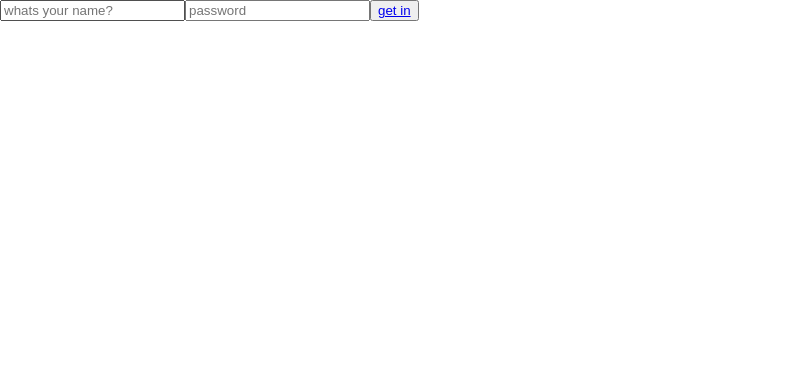
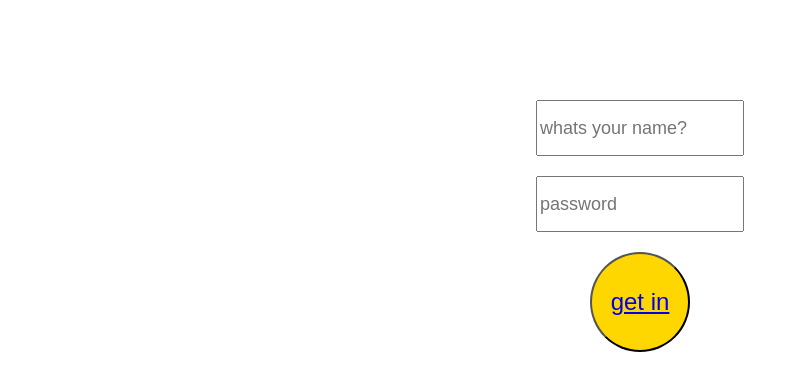
Before and after one commit to batyashitrit/playList, a React (Create React App) app: page / in a window 1280 px wide. Shown: the top 390 px of the page, without its empty margins (0-807 px from the left). Built offline with nearby package versions, Linux system fonts and the light colour scheme.

Commit message:
css change

```diff
--- a/src/App.css
+++ b/src/App.css
@@ -11,17 +11,6 @@
   .App-logo {
     animation: App-logo-spin infinite 20s linear;
   }
-}
-
-.App-header {
-  background-color: #282c34;
-  min-height: 100vh;
-  display: flex;
-  flex-direction: column;
-  align-items: center;
-  justify-content: center;
-  font-size: calc(10px + 2vmin);
-  color: white;
 }
 
 .App-link {
@@ -40,6 +29,48 @@
   pointer-events: none;
 } */
 
+
 .username {
-  position: fixed;
+  /* position:relative; */
+  /* top: 30%; */
+  font-family: cursive;
+  font-weight: bold;
+  color: gray;
+  text-shadow: 5px 5px 15px gray;
+
+
 }
+
+.list{
+position: relative;
+top: 30px;
+}
+.form{
+  justify-content: center;
+  display: flex;
+  flex-direction: column;
+  align-items: center;
+  padding: 100px;
+  gap: 20px;
+  align-self: center;
+}
+.btnLogIn{
+  width: 100px;
+  height: 100px;
+  border-radius: 50%;
+  justify-content: center;
+  display: flex;
+  align-items: center;
+  font-size: x-large;
+  color: darkseagreen;
+  background-color: gold;
+}
+
+.input{
+  font-size: large;
+  display: flex;
+  justify-content: center;
+  align-items: center;
+  height: 50px;
+  width: 200px;
+}
--- a/src/component/Header.jsx
+++ b/src/component/Header.jsx
@@ -4,7 +4,7 @@ import my_playlist from "../playlist-all.png";
 export default function Header(props) {
   return (
     <div>
-      <img className="my_playlist" src={my_playlist} />
+      {/* <img className="my_playlist" src={my_playlist} /> */}
       <h1 className="username">{props.username}'s playlist</h1>
     </div>
   );
--- a/src/component/LogIn.jsx
+++ b/src/component/LogIn.jsx
@@ -12,20 +12,19 @@ export default function LogIn(props) {
 
   return (
     <div>
-      <form>
-        <input
+      <form className="form">
+        <input className="input"
           type="text"
           placeholder="whats your name?"
           onChange={(e) => props.username.setName(e.target.value)}
-          required
-        />
-        <input
+          required/>
+        <input className="input"
           type="text"
           placeholder="password"
           onChange={(e) => props.password.setPassword(e.target.value)}
           required
         />
-        <button>
+        <button className="btnLogIn">
           <Link to={isDisable && "/playlist"}>get in</Link>
         </button>
       </form>
```
Also changed, not shown: music-background-with-different-notes-an-floral-on-the-pink_z1FndzKu_thumb.jpg (added), src/pic.jpg (added).
